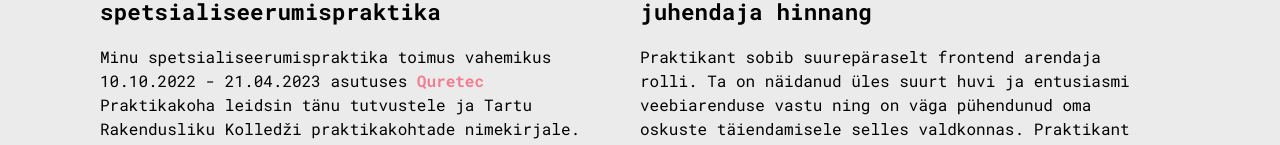
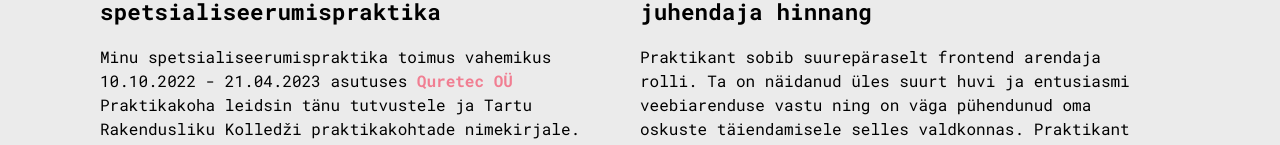
Before and after one commit to marievaba/arenguportfoolio, a React (Create React App) app: page /praktika in a window 1280 px wide. Shown: the part 135-280 px from the top of the page. Built offline with nearby package versions, Linux system fonts and the light colour scheme.

Commit message:
updated link

```diff
--- a/src/pages/Praktika.tsx
+++ b/src/pages/Praktika.tsx
@@ -30,7 +30,7 @@ const Praktika = () => {
           spetsialiseerumispraktika
         </Typography>
         <p className={classes.sisutekst}>
-          Minu spetsialiseerumispraktika toimus vahemikus 10.10.2022 - 21.04.2023 asutuses <a className={classes.link} target="blank" href="https://www.quretec.com/"> Quretec </a> Praktikakoha leidsin tänu tutvustele ja Tartu Rakendusliku Kolledži praktikakohtade nimekirjale.
+          Minu spetsialiseerumispraktika toimus vahemikus 10.10.2022 - 21.04.2023 asutuses <a className={classes.link} target="blank" href="https://www.quretec.com/"> Quretec OÜ </a> Praktikakoha leidsin tänu tutvustele ja Tartu Rakendusliku Kolledži praktikakohtade nimekirjale.
         </p>
         <CustomButton style={{ margin: 4 }}>
         <a className={classes.cvLink} href="https://docs.google.com/document/d/1cKOEkaD-pNn_2rjsB5YR0c8g4K2rmFRr/edit?usp=sharing&ouid=117508464084897999916&rtpof=true&sd=true" target="_blank">praktikaaruanne</a>
```
